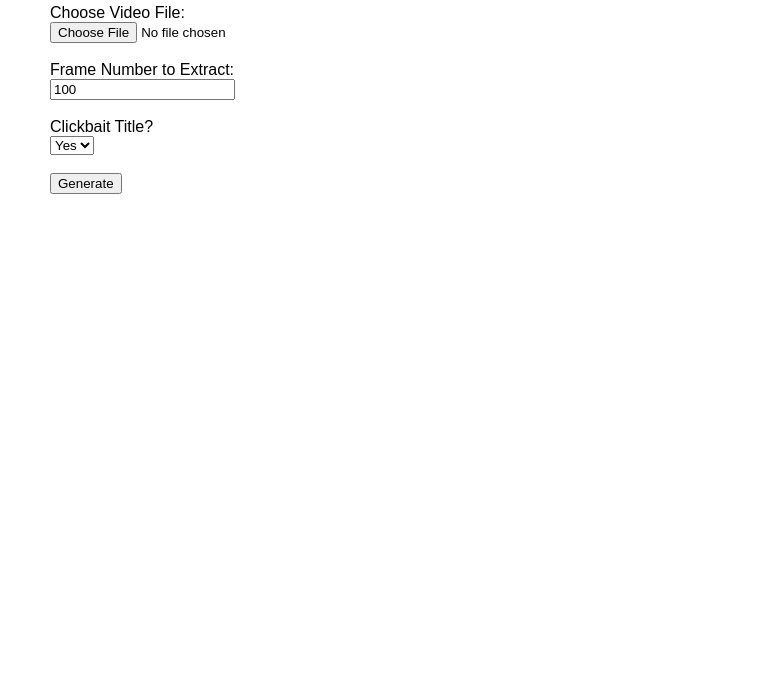
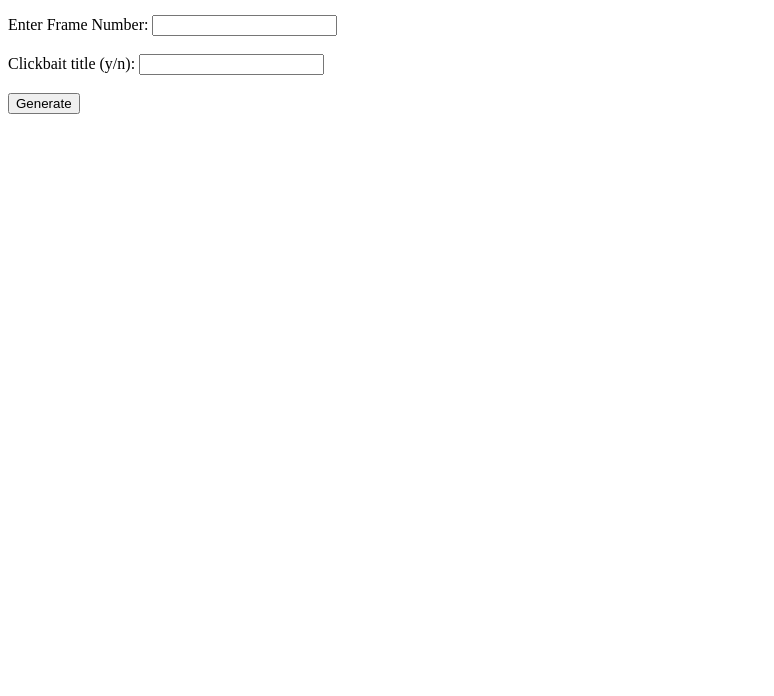
Before and after one commit to BadassBeast/video, a plain HTML site: page static/index.html in a window 1280 px wide. Shown: the part 104-800 px from the top of the page, without its empty margins (0-774 px from the left). Drawn offline with Linux system fonts and the light colour scheme.

Commit message:
Update index.html

```diff
--- a/static/index.html
+++ b/static/index.html
@@ -1,25 +1,23 @@
 <!DOCTYPE html>
 <html lang="en">
 <head>
-  <meta charset="UTF-8">
-  <title>Generate YouTube Title & Description</title>
+    <meta charset="UTF-8">
+    <meta name="viewport" content="width=device-width, initial-scale=1.0">
+    <title>Video Title & Description Generator</title>
 </head>
-<body style="font-family:sans-serif; margin:50px;">
-  <h1>Upload Video to Generate</h1>
-  <form action="/generate" method="post" enctype="multipart/form-data">
-    <label>Choose Video File:</label><br>
-    <input type="file" name="video" accept="video/*" required><br><br>
+<body>
+    <h1>Generate YouTube Title and Description from Video</h1>
+    <form action="/generate" method="POST" enctype="multipart/form-data">
+        <label for="file">Choose a video:</label>
+        <input type="file" name="file" accept="video/*" required><br><br>
 
-    <label>Frame Number to Extract:</label><br>
-    <input type="number" name="frame_no" value="100" required><br><br>
+        <label for="frame_no">Enter Frame Number:</label>
+        <input type="number" name="frame_no" min="0" required><br><br>
 
-    <label>Clickbait Title?</label><br>
-    <select name="clickbait">
-      <option value="true">Yes</option>
-      <option value="false">No</option>
-    </select><br><br>
+        <label for="clickbait">Clickbait title (y/n):</label>
+        <input type="text" name="clickbait" required><br><br>
 
-    <button type="submit">Generate</button>
-  </form>
+        <button type="submit">Generate</button>
+    </form>
 </body>
 </html>
```
